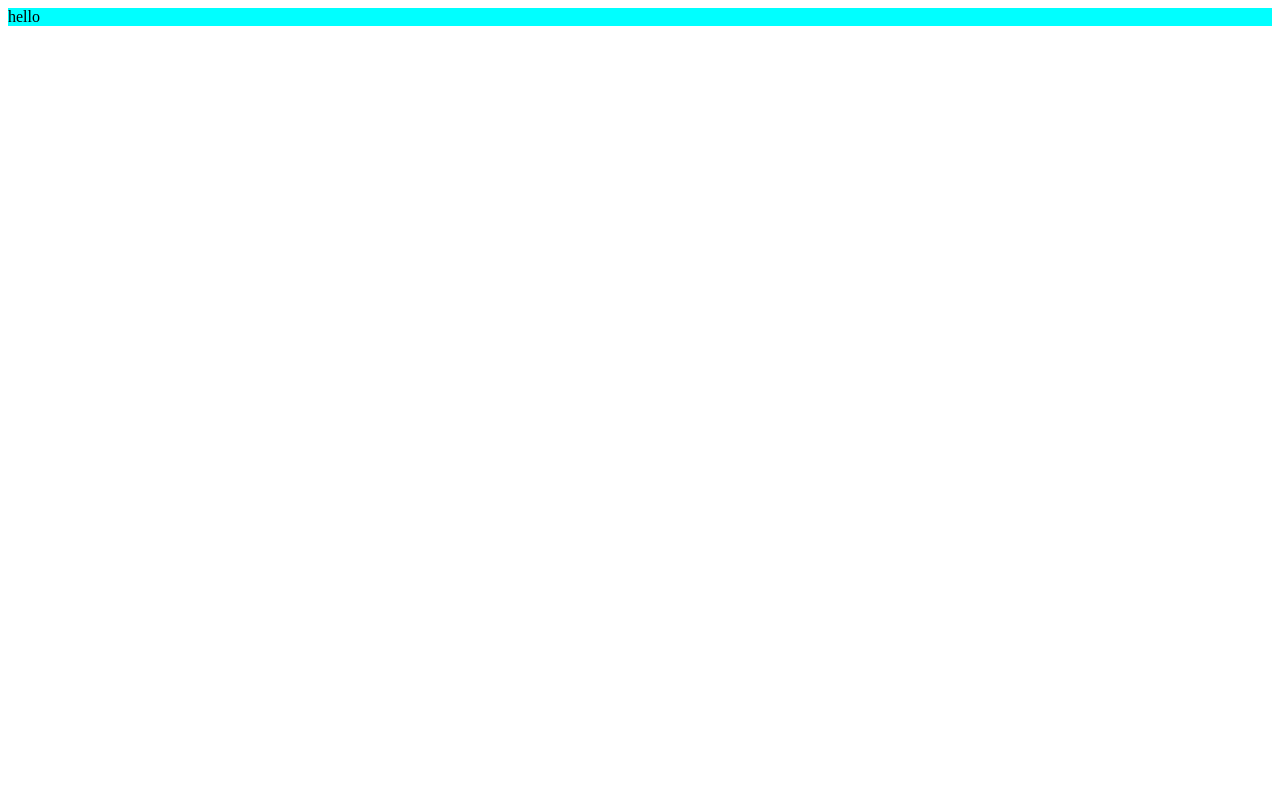
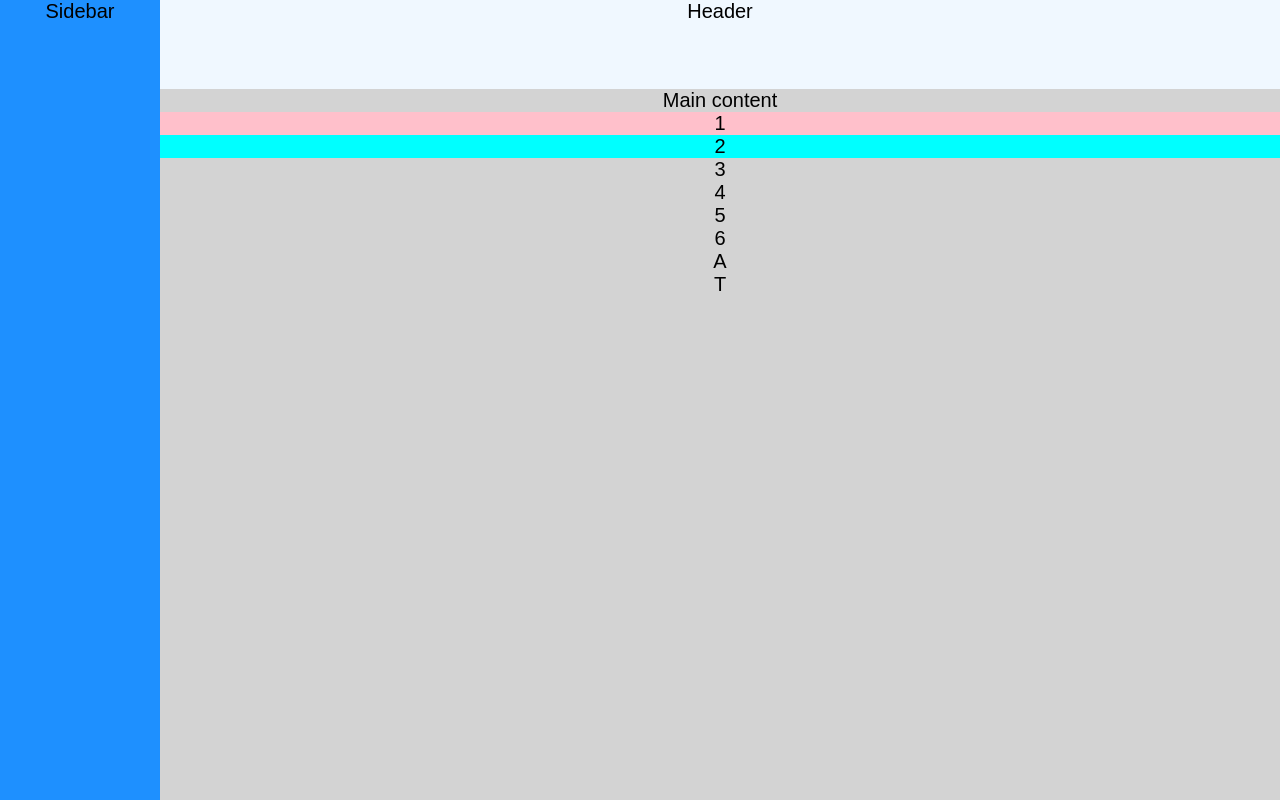
Before and after one commit to Righteous1ce/Dashboard, a plain HTML site: page index.html in a window 1280 px wide. Drawn offline with Linux system fonts and the light colour scheme.

Commit message:
Layout for main sections but not for the cards

```diff
--- a/index.html
+++ b/index.html
@@ -8,7 +8,23 @@
     <title>Dashboard</title>
 </head>
 <body>
-    <div class="dummy">hello</div>
+    <div class="dash-contianer">
+        <div class="header">Header</div>
+
+        <div class="sidebar">Sidebar</div>
+
+        <div class="main">Main content
+            <div class="project-1">1</div>
+            <div class="project-2">2</div>
+            <div class="project-3">3</div>
+            <div class="project-4">4</div>
+            <div class="project-5">5</div>
+            <div class="project-6">6</div>
+            <div class="announcements">A</div>
+            <div class="trending">T</div>
+
+        </div>
+    </div>
 
 </body>
 </html>
--- a/style.css
+++ b/style.css
@@ -1,3 +1,49 @@
-.dummy{
+body, html {
+    height: 100%;
+    margin: 0;
+}
+
+.dash-contianer{
+    display: grid;
+    height: 100%;
+    font-family: Arial, Helvetica, sans-serif;
+    font-size: 20px;
+    text-align: center;
+    grid-template-rows: repeat(3, 1fr 2fr);
+    grid-template-columns: repeat(8, 1fr);
+}
+
+
+
+.header{
+    background-color: aliceblue;
+    grid-column: 2 / 9;
+}
+.sidebar{
+    background-color: dodgerblue;
+    grid-row: 1 / 9;
+
+}
+
+.main{
+    background-color: lightgrey;
+    grid-column: 2 / 9;
+    grid-row: 2 / 9;
+    grid-template-rows: repeat(3, 1fr); /* Set 3 rows of equal height */
+    grid-template-columns: repeat(6, 1fr); /* Set 6 columns of equal width */
+}
+
+.project-1{
+    display: grid;
+    grid-row: 1 / 2; /* Specify the row range */
+    grid-column: 1 / 3; /* Specify the column range */
+    background-color: pink;
+
+}
+
+.project-2{
+    display: grid;
+    grid-row: 3 / 4;
+    grid-column: 5 / 6;
     background-color: aqua;
 }
```
